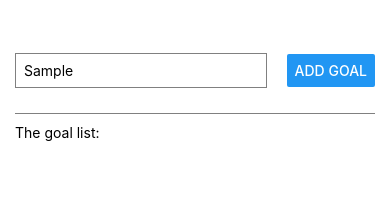
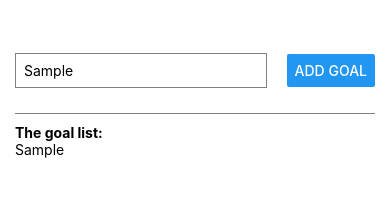
Before and after one commit to Nikitas-io/React-Native-Basics, a React Native app: screen / in a window 390 px wide. Both pictures are taken after typing "Sample" into the empty fields and a click on the button "ADD GOAL". Shown: the top 208 px of the page. Built offline with nearby package versions, Linux system fonts and the light colour scheme.

Commit message:
Rendering the state on the view through .map()

```diff
--- a/App.js
+++ b/App.js
@@ -14,8 +14,8 @@ export default function App() {
 
   function addGoalHandler() {
     console.log('The entered text: ', enteredGoalText);
-
     setGoals(currentGoals => [...currentGoals, enteredGoalText]);
+    console.log('All the goals: ', goals);
   }
 
   return (
@@ -33,6 +33,11 @@ export default function App() {
       </View>
       <View style={styles.goalContainer}>
         <Text style={styles.goalList}>The goal list: </Text>
+        {goals.map((goal, index) => {
+          return (
+            <Text key={index}>{goal}</Text>
+          )
+        })}
       </View>
     </View>
   );
@@ -64,6 +69,7 @@ const styles = StyleSheet.create({
     borderTopColor: "gray",
     borderTopWidth: 1,
     marginTop: 23,
-    paddingTop: 10
+    paddingTop: 10,
+    fontWeight: "bold"
   }
 });
```
